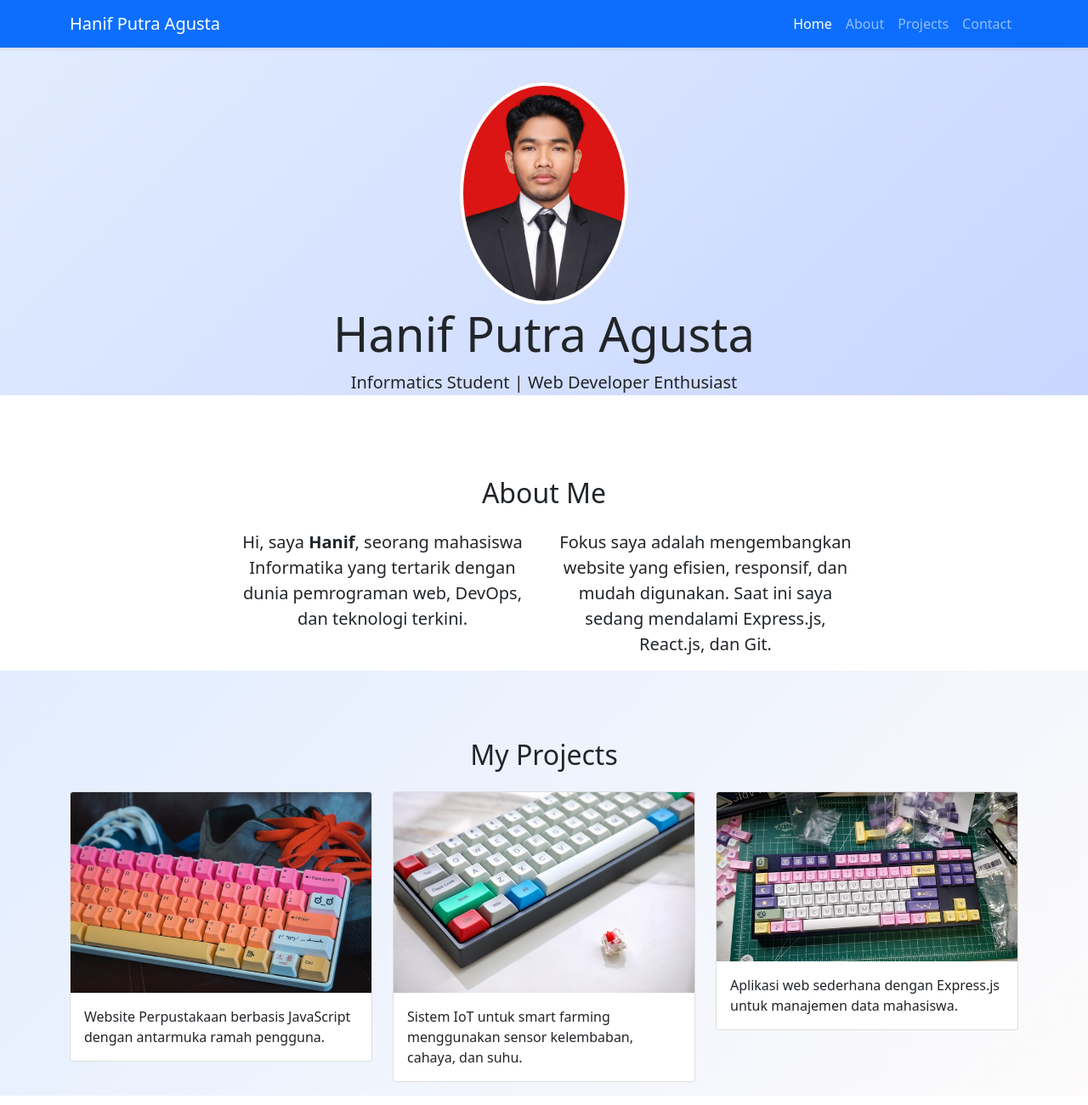
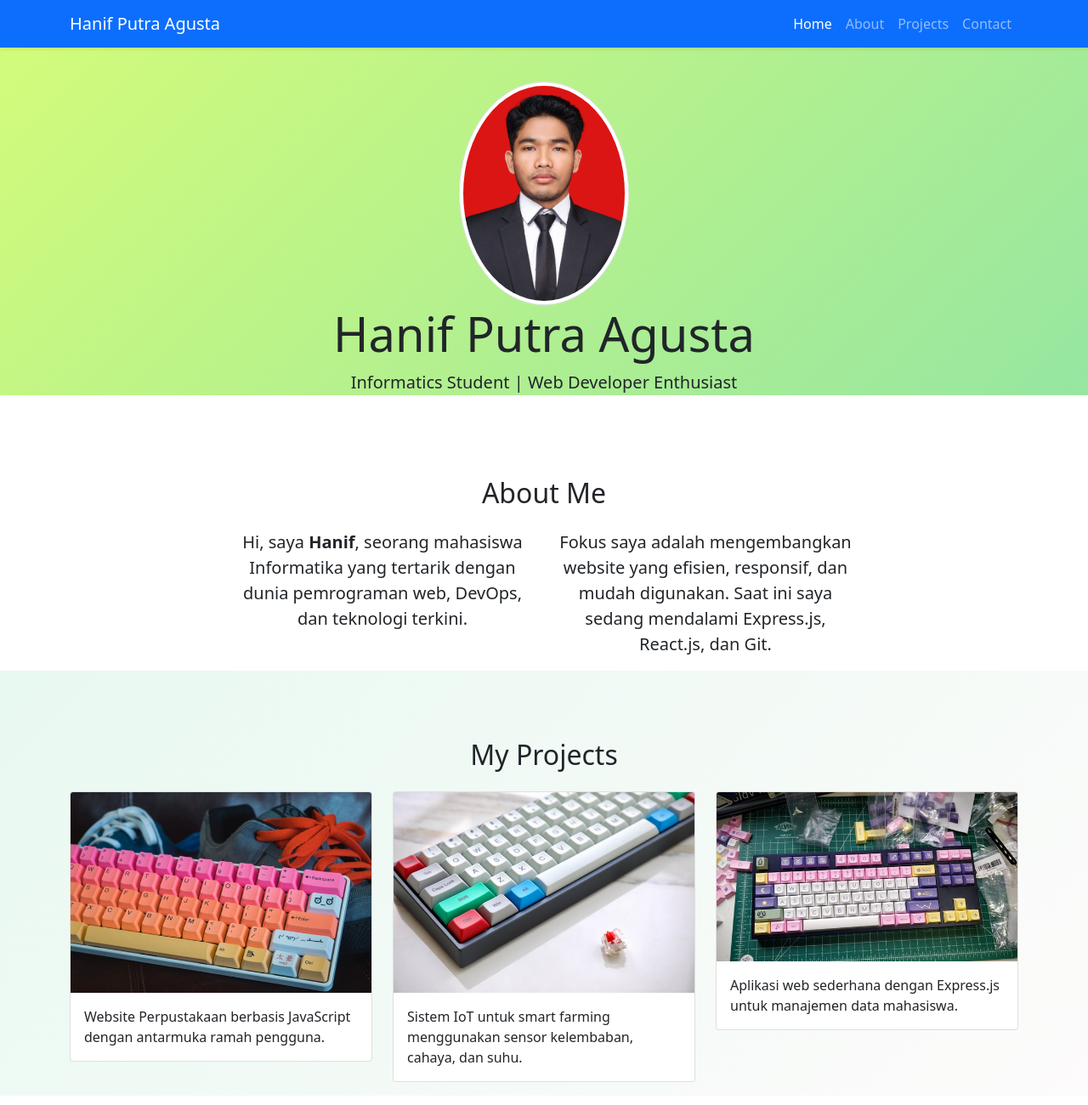
Before and after one commit to hanif354-bayte/hanif354-byte.github.io, a plain HTML site: page index.html in a window 1280 px wide. Shown: the top 1300 px of the page at 85% size. Drawn offline with nearby package versions, Linux system fonts and the light colour scheme.

Commit message:
update warna

```diff
--- a/style.css
+++ b/style.css
@@ -1,10 +1,10 @@
 .jumbotron {
   padding-top: 6rem;
-  background: linear-gradient(135deg, #e2edff, #c9d6ff);
+  background: linear-gradient(135deg, #d4fc79, #96e6a1); /* soft green gradient */
 }
 
 #projects {
-  background: linear-gradient(135deg, #e2edff, #fdfbfb);
+  background: linear-gradient(135deg, #e8f9f1, #fdfbfb); /* very light mint */
 }
 
 section {
@@ -14,7 +14,7 @@ section {
 /* My Keyboard Section */
 .keyboard-box {
   position: relative;
-  background: linear-gradient(145deg, #0d6efd, #084298);
+  background: linear-gradient(145deg, #56ab2f, #a8e063); /* green gradient */
   border-radius: 20px;
   height: 500px;
   transform-style: preserve-3d;
```
